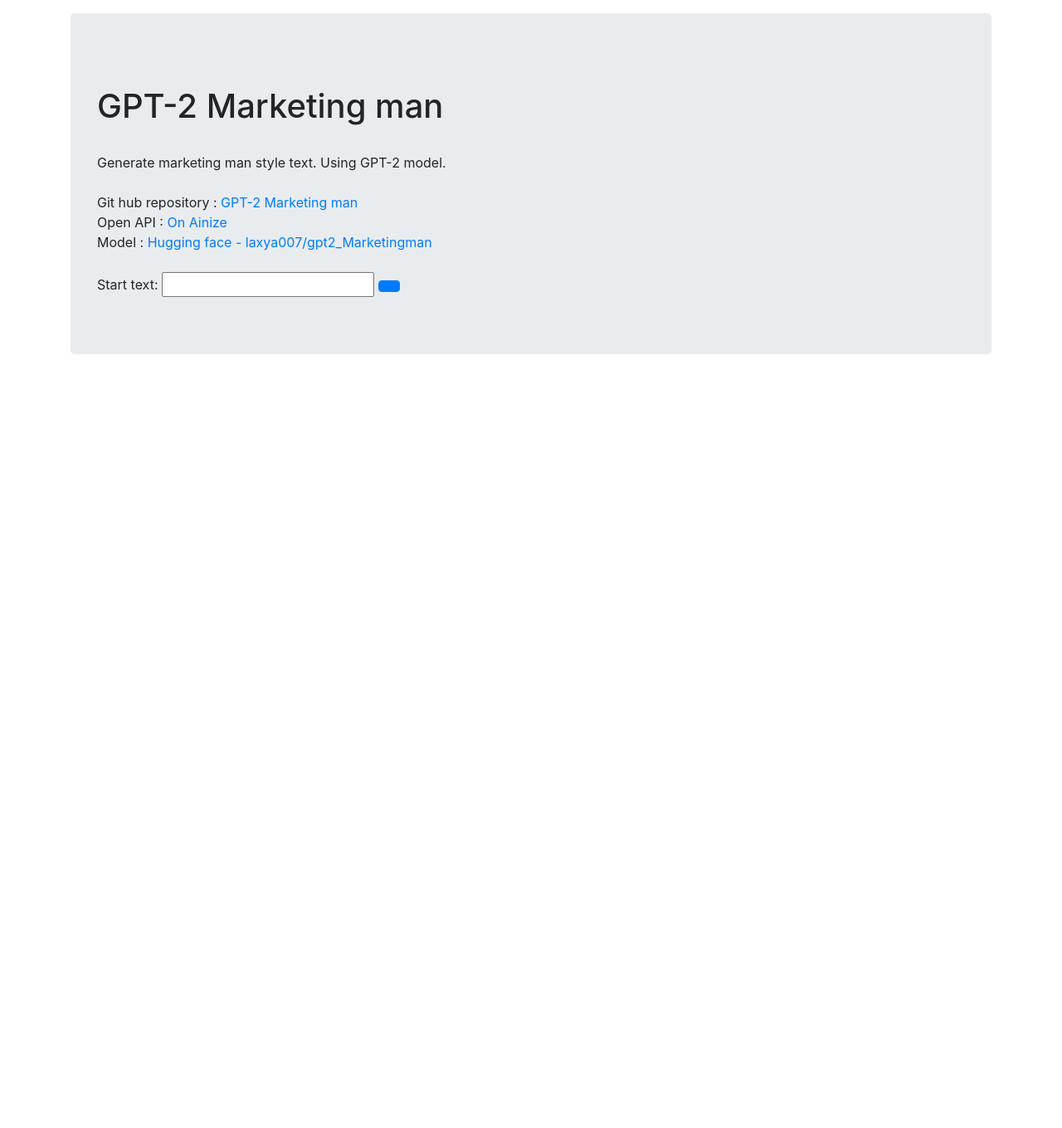
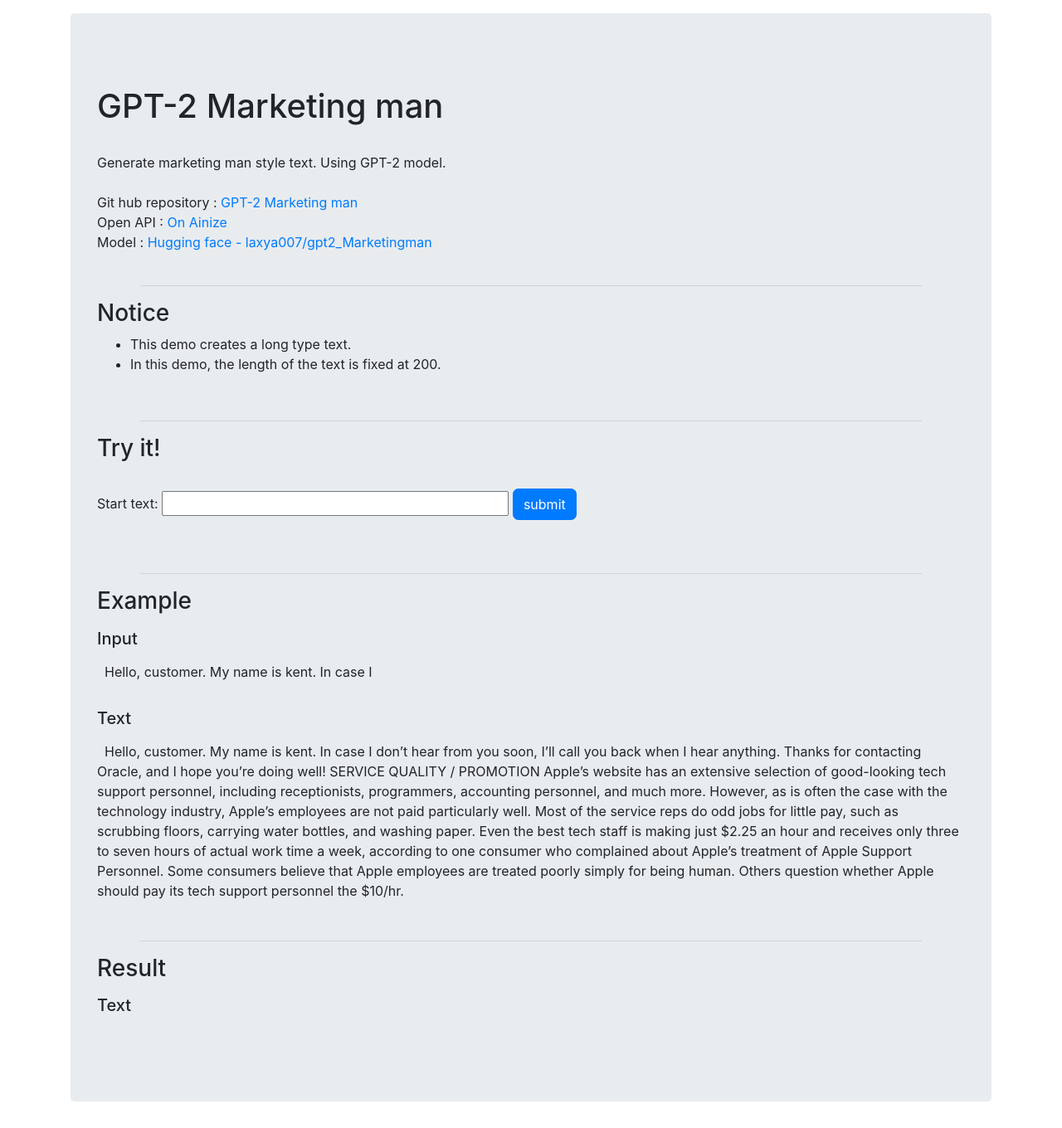
Before and after one commit to fpem123/GPT2-marketing-man, a Flask app: page / in a window 1280 px wide. Shown: the whole page at 83% size. Before the commit the page ends 427 px from the top, so only its background shows below. Run offline with Flask 2, Linux system fonts and the light colour scheme; some libraries are stand-ins or nearby versions.

Commit message:
Update main.html request

```diff
--- a/templates/main.html
+++ b/templates/main.html
@@ -2,6 +2,8 @@
 <html lang="en">
 <head>
     <meta charset="UTF-8">
+    <meta name="viewport" content="width=device-width, initial-scale=1, shrink-to-fit=no">
+
     <title>GPT-2 Marketing man</title>
 
     <!-- Bootstrap CSS -->
@@ -31,12 +33,69 @@
     }
 
     function send_req() {
+        if (double_submit_check()){
+            return ;
+        }
 
+        const text = document.getElementById("text").value;
+
+        if (text == ''){
+            document.getElementById('warning').innerText = 'Please fill text!';
+            return ;
+        }
+
+        const formData = new FormData();
+        const url = "/GPT2-marketing-man/long";
+        let start = 0;
+
+        formData.append('text', text);
+        formData.append('samples', 1);
+        formData.append('length', 200);
+
+        timer = setInterval(() => {
+            start += 1;
+            time_obj.innerText = `${start / 10} 's`;
+        }, 100);
+
+        fetch (url, { method: 'POST', body: formData, })
+        .then(response => {
+            if (response.status === 200) {
+                return response.json();
+            } else {
+                clearInterval(timer);
+            }
+        }).catch(err => {
+            clearInterval(timer);
+            flag = false;
+            document.getElementById('warning').innerText = err;
+        }).then(data => {
+            const result_text = document.getElementById('generated');
+
+            result_text.innerText = '&nbsp;&nbsp;' + data[0];
+
+            clearInterval(timer);
+            time_obj.innerText = 'Done!';
+            flag = false;
+        }).catch(err => {
+            clearInterval(timer);
+            flag = false;
+            document.getElementById('warning').innerText = err;
+        });
     }
 
 
 </script>
 <body>
+    <div class="styles">
+        <style>
+                #button{
+                    border-top-left-radius: 5pt;
+                    border-top-right-radius: 5pt;
+                    border-bottom-left-radius: 5pt;
+                    border-bottom-right-radius: 5pt;
+                }
+        </style>
+    </div>
     <div class="container">
         <div class="jumbotron mt-3">
             <div class="intro">
@@ -47,22 +106,52 @@
                 <a>Git hub repository : </a> <a href="https://github.com/fpem123/GPT2-marketing-man" target="_blank">GPT-2 Marketing man</a><br>
                 <a>Open API : </a> <a href="https://ainize.ai/fpem123/GPT2-marketing-man?branch=main" target="_blank">On Ainize</a><br>
                 <a>Model : </a><a href="https://huggingface.co/laxya007/gpt2_Marketingman" target="_blank">Hugging face - laxya007/gpt2_Marketingman</a><br><br>
+            </div>
 
-                <style>
-                    #submit{
-                        border-top-left-radius: 5pt;
-                        border-top-right-radius: 5pt;
-                        border-bottom-left-radius: 5pt;
-                        border-bottom-right-radius: 5pt;
-                    }
-                </style>
+            <hr width="90%">
+
+            <div class="Notice">
+                <h3>Notice</h3>
+                <ul>
+                    <li>This demo creates a long type text.</li>
+                    <li>In this demo, the length of the text is fixed at 200.</li>
+                </ul>
             </div>
-            <div class="desc">
-                <form method="POST" id="Req">
-                    <label>Start text: </label>
-                    <input type="text" id="text" size="20">
-                    <button class="btn btn-primary btn=lg" type="submit" id="sub-button" onclick=""></button>
-                </form>
+
+            <br><hr width="90%">
+
+            <div class="generate">
+                <h3>Try it!</h3><br>
+                <label>Start text: </label>
+                <input type="text" id="text" style="width:40%">
+                <button class="btn btn-primary btn=lg" type="submit" id="button" onclick="send_req();">submit</button><br>
+                <b><label id="warning" style="color:red;"></label></b>
+            </div>
+
+            <br><hr width="90%">
+
+            <div class="sample">
+                <h3><label>Example</label></h3>
+                <h5><label>Input</label></h5>
+                <label>&nbsp;&nbsp;Hello, customer. My name is kent. In case I</label><br><br>
+                <h5><label>Text</label></h5>
+                <label>
+                    &nbsp;&nbsp;Hello, customer. My name is kent. In case I don’t hear from you soon, I’ll call you back when I hear anything.
+                    Thanks for contacting Oracle, and I hope you’re doing well! SERVICE QUALITY / PROMOTION Apple’s website has an extensive selection of good-looking tech support personnel,
+                    including receptionists, programmers, accounting personnel, and much more. However, as is often the case with the technology industry, Apple’s employees are not paid particularly well.
+                    Most of the service reps do odd jobs for little pay, such as scrubbing floors, carrying water bottles, and washing paper.
+                    Even the best tech staff is making just $2.25 an hour and receives only three to seven hours of actual work time a week,
+                    according to one consumer who complained about Apple’s treatment of Apple Support Personnel.
+                    Some consumers believe that Apple employees are treated poorly simply for being human. Others question whether Apple should pay its tech support personnel the $10/hr.
+                </label>
+            </div>
+
+            <br><hr width="90%">
+
+            <div class="result">
+                <h3><label>Result</label>&nbsp;&nbsp;&nbsp;<label id="timer"></label></h3>
+                <h5><label>Text</label></h5>
+                <label id="generated"></label>
             </div>
         </div>
     </div>
```
Also changed, not shown: test.py (+4 -4 lines).
